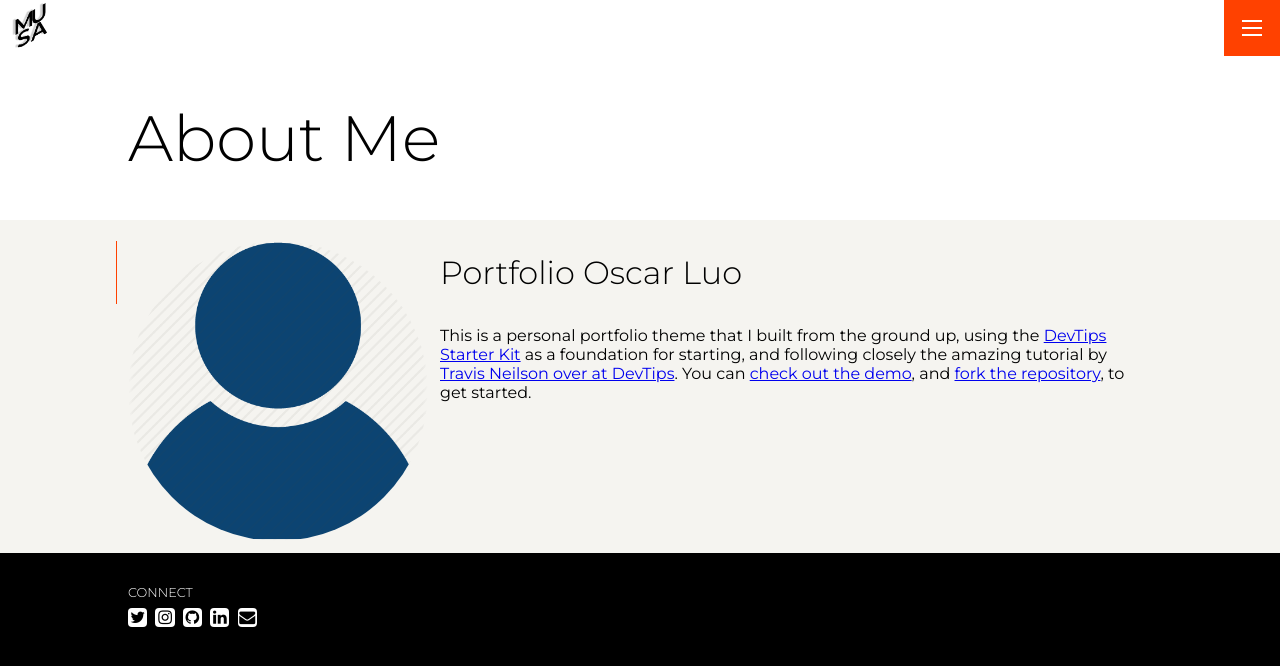
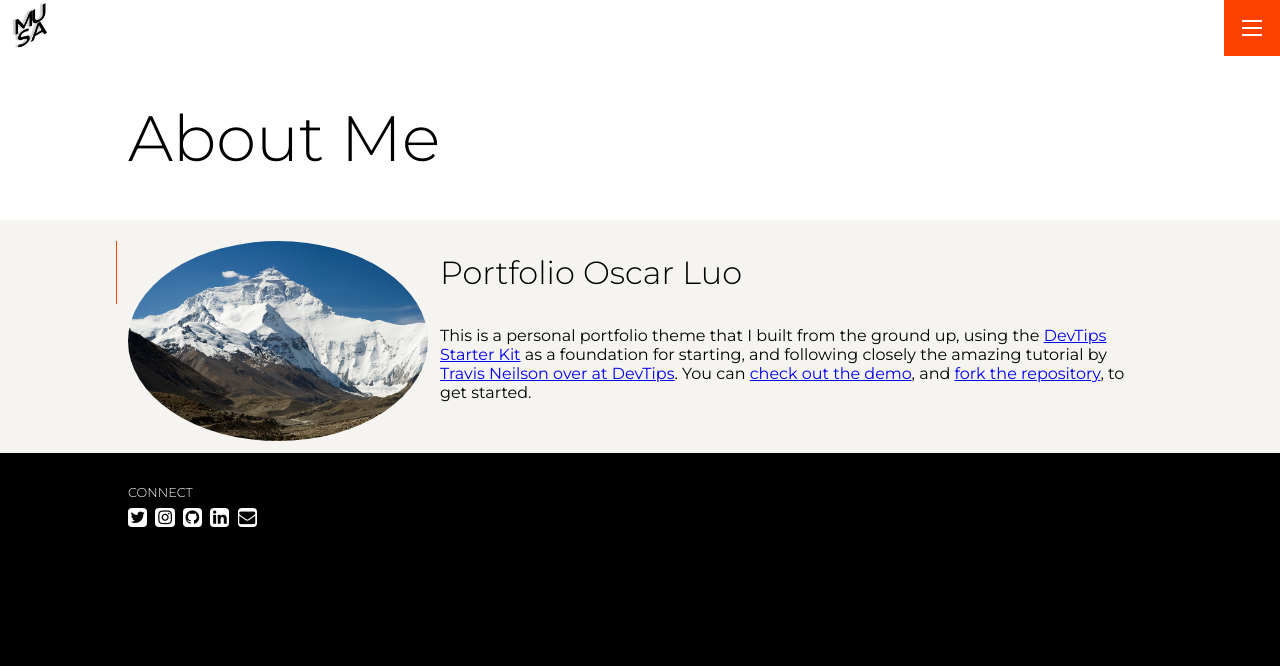
Before and after one commit to OscarCarrotLuo/portfolio, a Jekyll site: the page built from pages/about.md, in a window 1280 px wide. Shown: the top 666 px of the page. Built offline with Jekyll 4.4.1, drawn with Linux system fonts in a browser that asks for light colours.

Commit message:
Update headshot image in about page

```diff
--- a/pages/about.md
+++ b/pages/about.md
@@ -1,7 +1,7 @@
 ---
 layout: about
 title: About Me
-headshot: /assets/img/headshot.webp
+headshot: /assets/img/Everest.jpg
 permalink: /about
 ---
 
```
